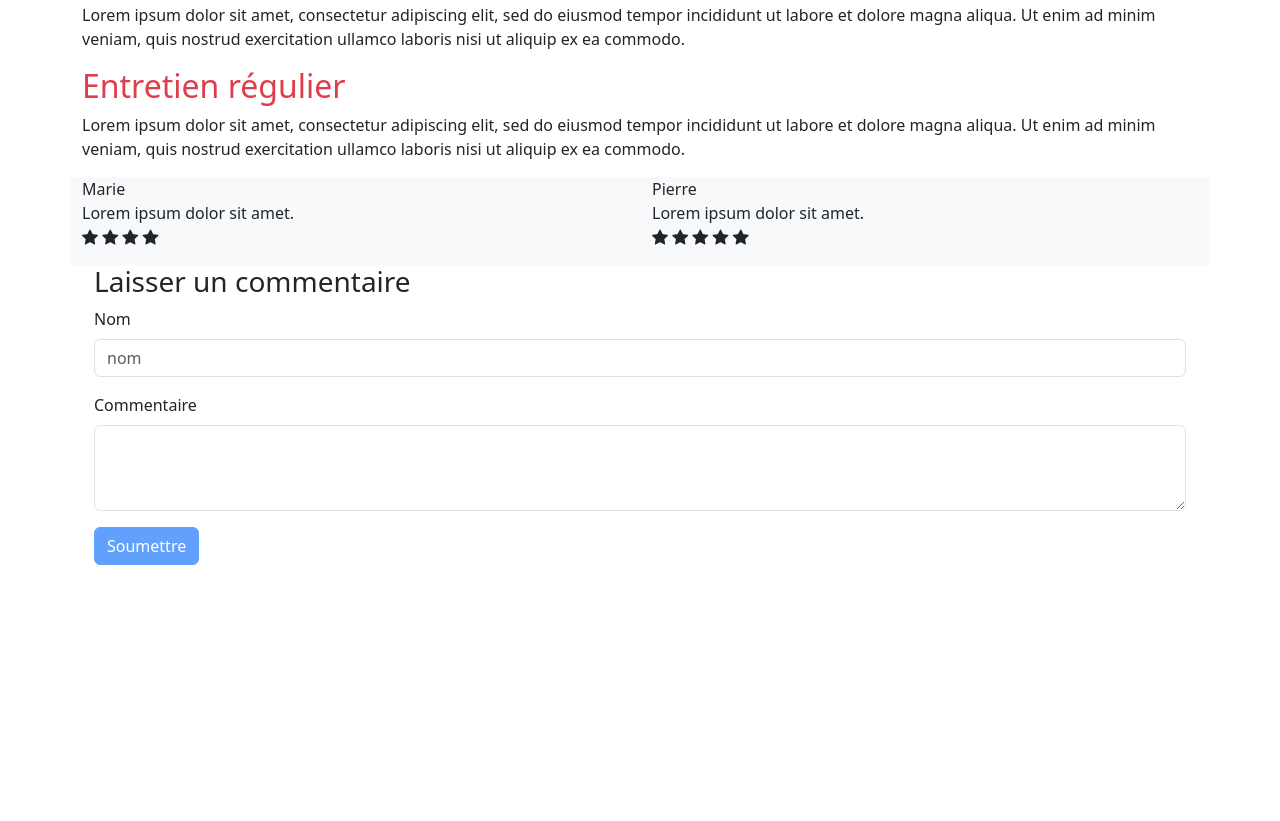
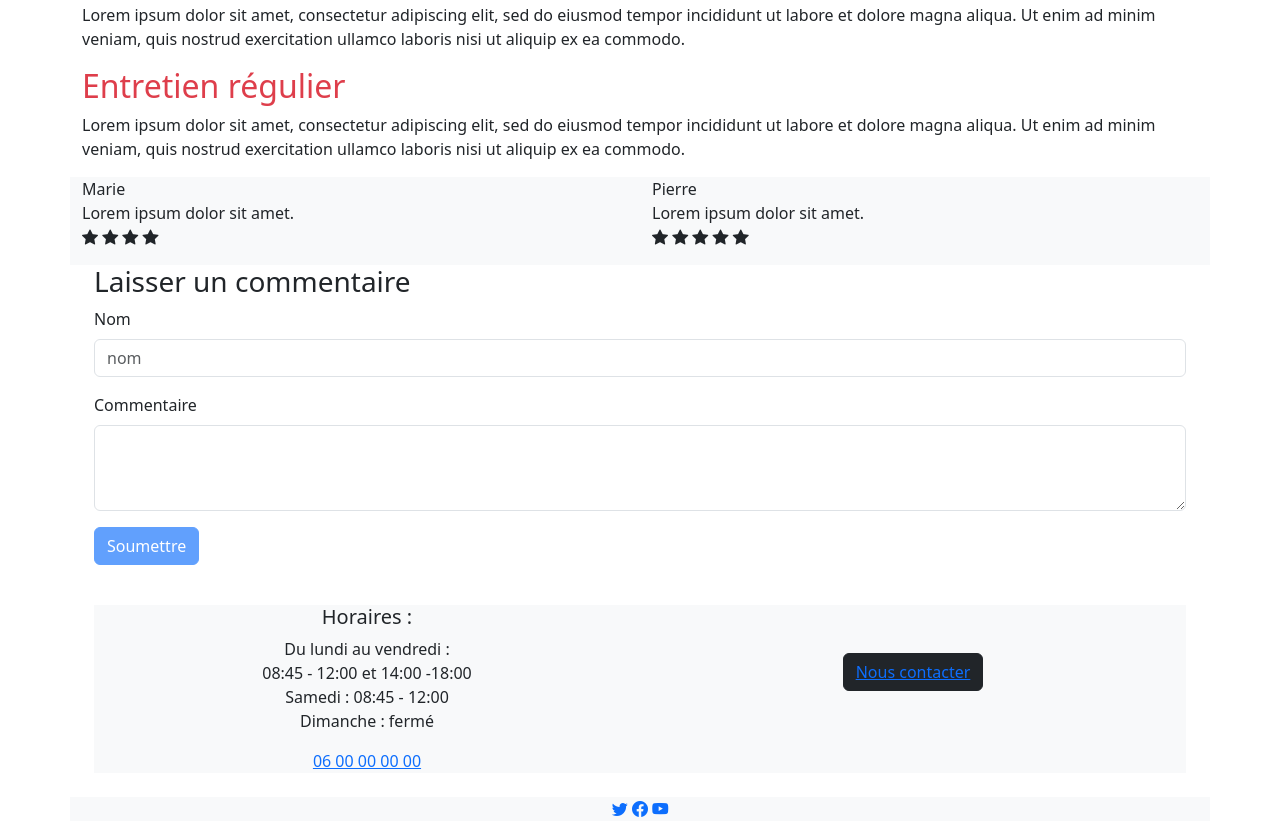
Before and after one commit to BeaterisuSan/ecf_garage_parrot, a website: page index.html in a window 1280 px wide. Shown: the part 707-1528 px from the top of the page. Before the commit the page ends 1288 px from the top, so only its background shows below. Drawn offline with nearby package versions, Linux system fonts and the light colour scheme.

Commit message:
Mise en place du footer

```diff
--- a/index.html
+++ b/index.html
@@ -43,7 +43,7 @@
                                     <a class="nav-link active" aria-current="page" href="./index2.html">Voitures d'occasion</a>
                                 </li>
                                 <li class="nav-item">
-                                    <a class="nav-link active" aria-current="page" href="./index9.html">Contact</a>
+                                    <a class="nav-link active" aria-current="page" href="#./index9.html">Contact</a>
                                 </li>
                                 <li class="nav-item">
                                     <a class="nav-link active" aria-current="page" href="./index10.html">Se connecter</a>
@@ -120,20 +120,37 @@
                     <label for="exampleFormControlTextarea1" class="form-label">Commentaire</label>
                     <textarea class="form-control" id="exampleFormControlTextarea1" rows="3"></textarea>
                 </div>
+
                 <div class="mb-3">
                     <button class="btn btn-primary" type="submit" disabled>Soumettre</button>
                 </div>
             </form>
         </div>
-
-
-
-
     </main>
 
-
     <footer>
-
+        <div class="container">
+            <div class="row text-center p-4">
+                <div class="col-6 bg-light text-dark">
+                    <h5>Horaires :</h5>
+                    <p>Du lundi au vendredi :<br>
+                    08:45 - 12:00 et 14:00 -18:00<br>
+                    Samedi : 08:45 - 12:00<br>
+                    Dimanche : fermé
+                    </p>
+                    <a href="tel:+33600000000">06 00 00 00 00</a>
+                </div>
+                <div class="col-6 bg-light text-dark">
+                    <button class="btn btn-dark my-5" type="button"><a href="./index9.html">Nous contacter</a> </button>
+                </div>
+            </div>
+            <div class="row">
+                <div class="col-12 bg-light text-dark text-center">
+                    <a href="https://twitter.com"> <i class="bi bi-twitter"></i></a>
+                    <a href="https://facebook.com"><i class="bi bi-facebook"></i></a>
+                    <a href="https://youtube.com"> <i class="bi bi-youtube"></i></a>
+            </div>
+        </div>
     </footer>
 
 
```
